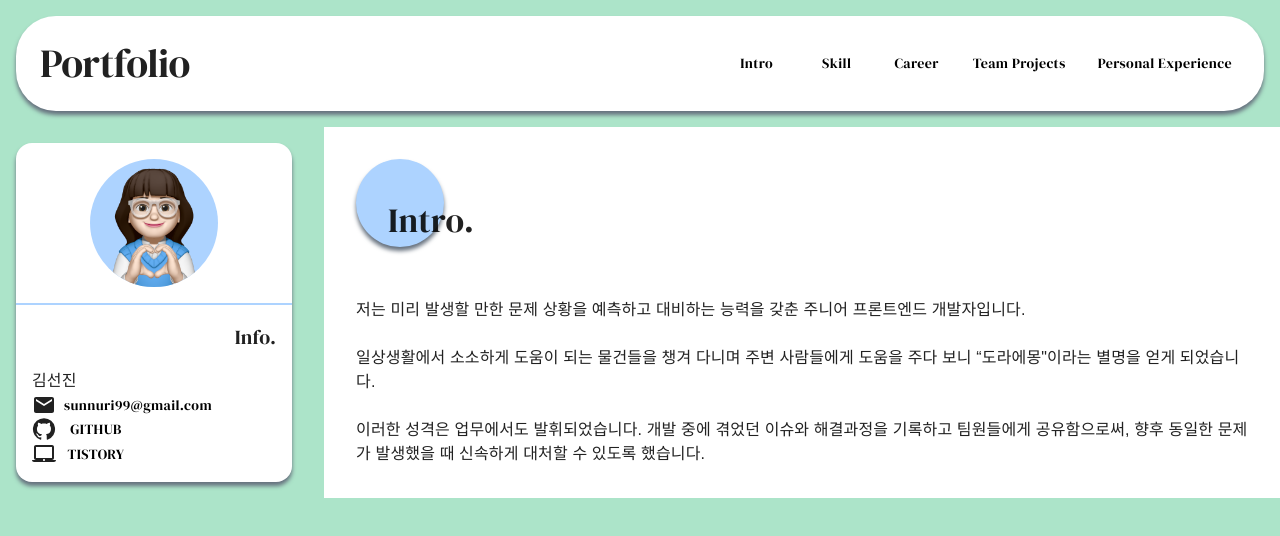
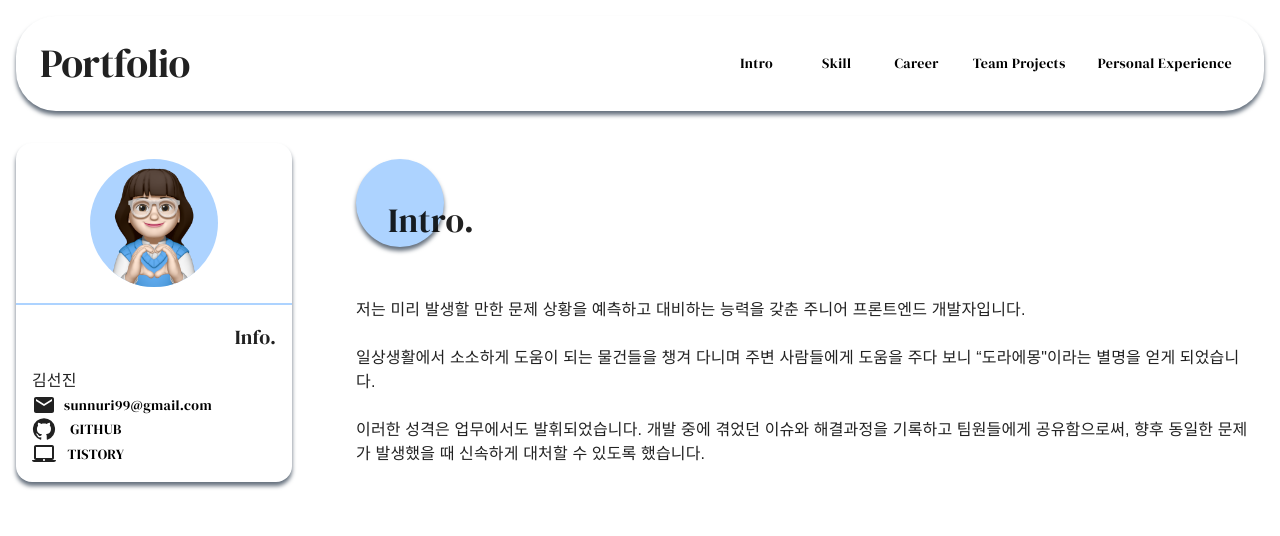
Before and after one commit to dawncoding/portfolio, a Next.js app: page / in a window 1280 px wide. Shown: the top 536 px of the page. Built offline with nearby package versions, Linux system fonts and the light colour scheme; a web font is replaced by a local one.

Commit message:
feat: add yellow and green color to MUI theme palette

```diff
--- a/src/styles/theme.ts
+++ b/src/styles/theme.ts
@@ -3,12 +3,16 @@ import { createTheme, PaletteColor } from '@mui/material';
 // MUI의 Palette와 PaletteOptions 타입 확장
 declare module '@mui/material/styles' {
   interface Palette {
-    gray: PaletteColor; // Palette에 gray 추가
+    yellow: PaletteColor;
+    green: PaletteColor;
     blue: PaletteColor;
+    gray: PaletteColor;
   }
   interface PaletteOptions {
-    gray?: PaletteColor; // PaletteOptions에 gray 추가
+    yellow?: PaletteColor;
+    green?: PaletteColor;
     blue?: PaletteColor;
+    gray?: PaletteColor;
   }
 }
 
@@ -16,15 +20,17 @@ let theme = createTheme();
 
 theme = createTheme(theme, {
   palette: {
-    background: {
-      default: '#ACE4C9',
-    },
-    gray: theme.palette.augmentColor({
+    yellow: theme.palette.augmentColor({
       color: {
-        main: '#66717E',
-        light: '#D9D9D9',
+        main: '#F5FADB',
       },
-      name: 'gray',
+      name: 'yellow',
+    }),
+    green: theme.palette.augmentColor({
+      color: {
+        main: '#ACE4C9',
+      },
+      name: 'green',
     }),
     blue: theme.palette.augmentColor({
       color: {
@@ -33,6 +39,13 @@ theme = createTheme(theme, {
         dark: '#377BCB',
       },
       name: 'blue',
+    }),
+    gray: theme.palette.augmentColor({
+      color: {
+        main: '#66717E',
+        light: '#D9D9D9',
+      },
+      name: 'gray',
     }),
   },
   typography: {
```
